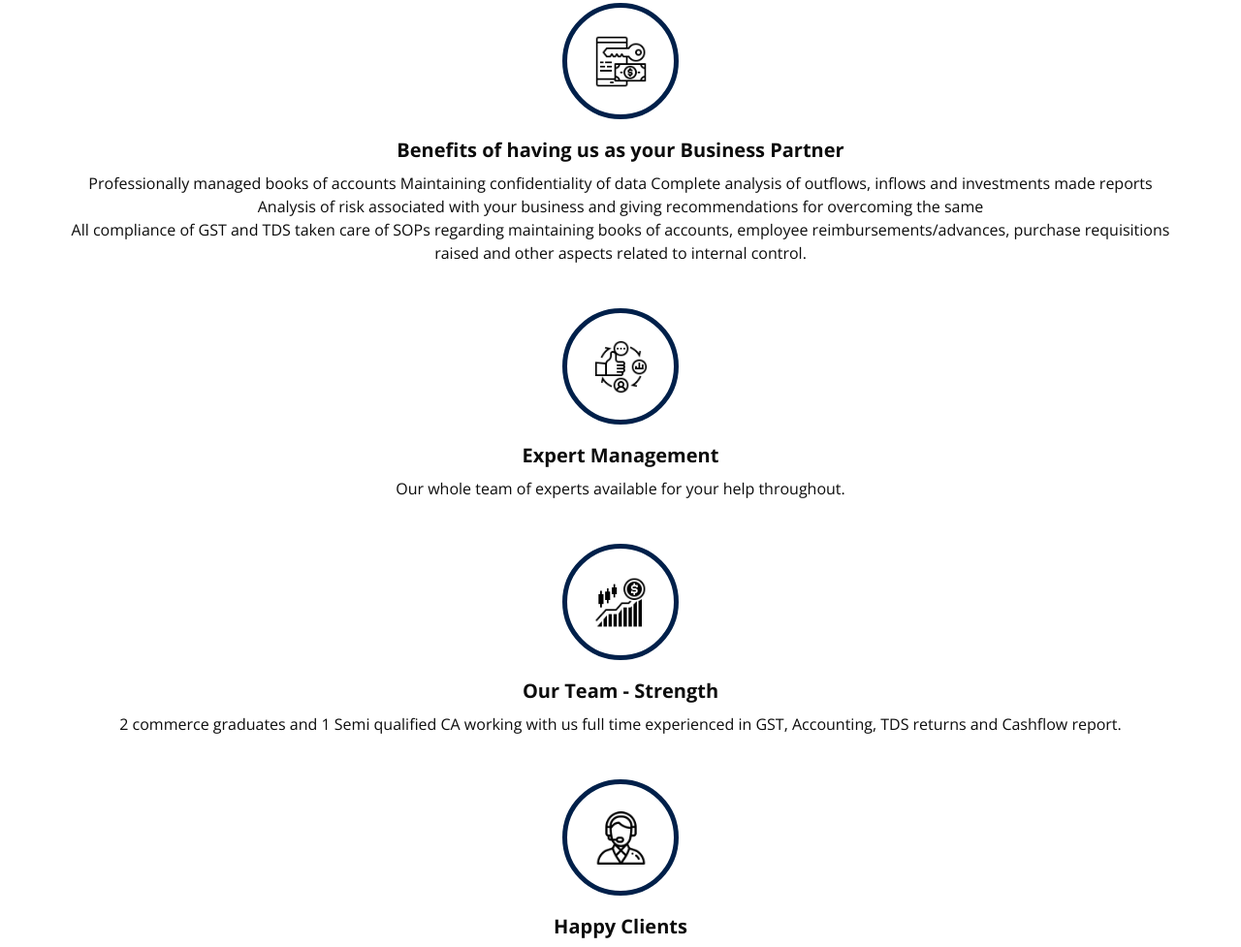
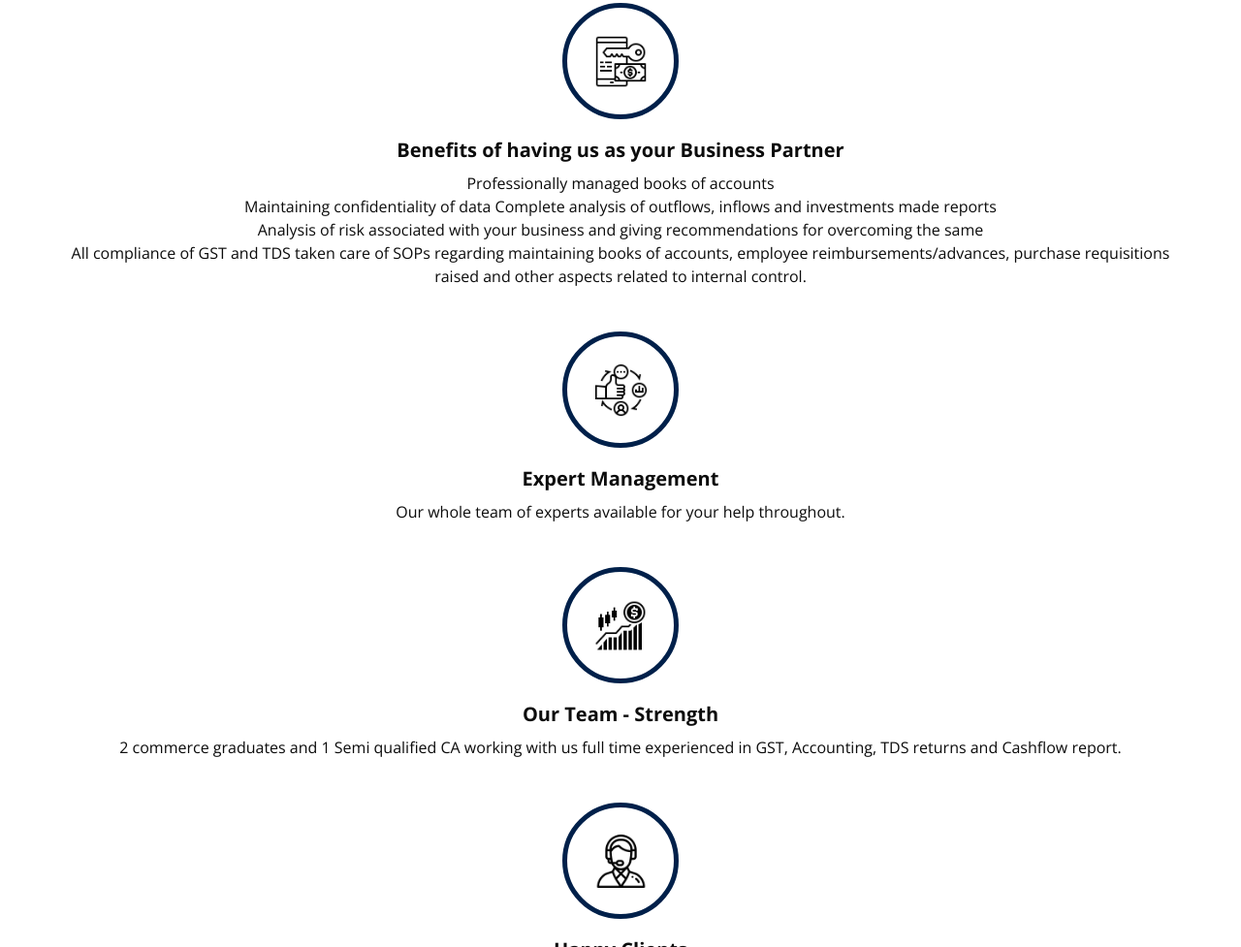
Before and after one commit to aadeshSolankii/aadeshSolankki.github.io, a plain HTML site: page index.html in a window 1280 px wide. Shown: the part 2319-3296 px from the top of the page at 97% size. Drawn offline with nearby package versions, Linux system fonts and the light colour scheme; some packages are replaced by stand-ins of ours.

Commit message:
adding a line break

```diff
--- a/index.html
+++ b/index.html
@@ -410,8 +410,8 @@ the unique needs and goals of each client we serve
 Partner
             </h5>
             <p>
-              Professionally managed books of accounts
-Maintaining confidentiality of data
+              Professionally managed books of accounts</p>
+              <p>Maintaining confidentiality of data
 Complete analysis of outflows, inflows and
 investments made reports</p>
 <p>
```
